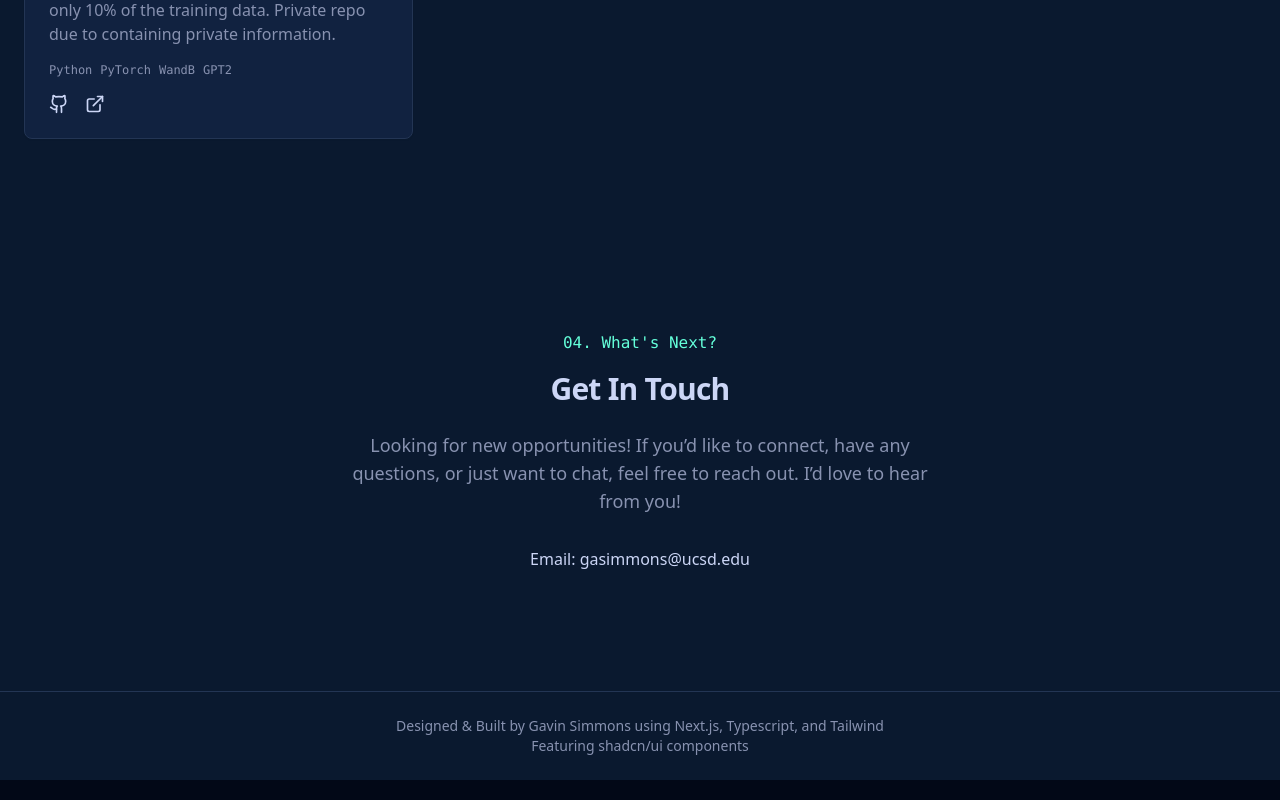
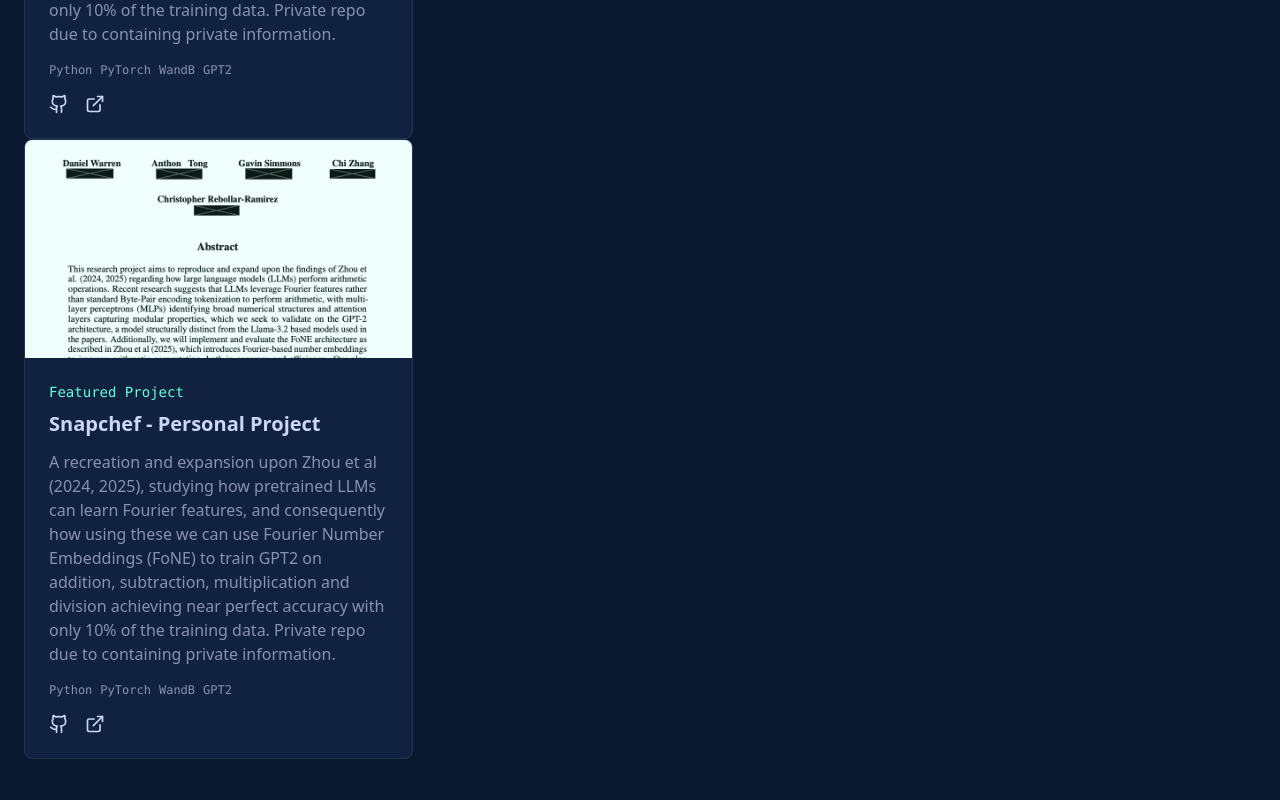
Before and after one commit to gasimmons/Portfolio, a Next.js app: page / in a window 1280 px wide. Shown: the part 2520-3320 px from the top of the page. Built offline with nearby package versions, Linux system fonts and the light colour scheme.

Commit message:
Added image

```diff
--- a/app/page.tsx
+++ b/app/page.tsx
@@ -136,7 +136,21 @@
                   tags={["Python", "PyTorch", "WandB", "GPT2"]}
               />
             </div>
+
+            <div className="grid gap-8 md:grid-cols-2 lg:grid-cols-3">
+              <ProjectCard
+                  title="Snapchef - Personal Project"
+                  description="A recreation and expansion upon Zhou et al (2024, 2025), studying how pretrained LLMs can
+                  learn Fourier features, and consequently how using these we can use Fourier Number Embeddings (FoNE)
+                  to train GPT2 on addition, subtraction, multiplication and division achieving near perfect accuracy
+                  with only 10% of the training data. Private repo due to containing private information."
+                  image="/assets/LLM_Fourier_Cover.png"
+                  link="/assets/CSE_151B_PA5.pdf"
+                  tags={["Python", "PyTorch", "WandB", "GPT2"]}
+              />
+            </div>
           </section>
+
 
           <section id="contact" className="py-24 text-center">
             <p className="text-[#64ffda] font-mono mb-4">04. What's Next?</p>
```
Also changed, not shown: public/assets/snapchef.png (added), 1 other file (tests, documents, lock files or other folders).
